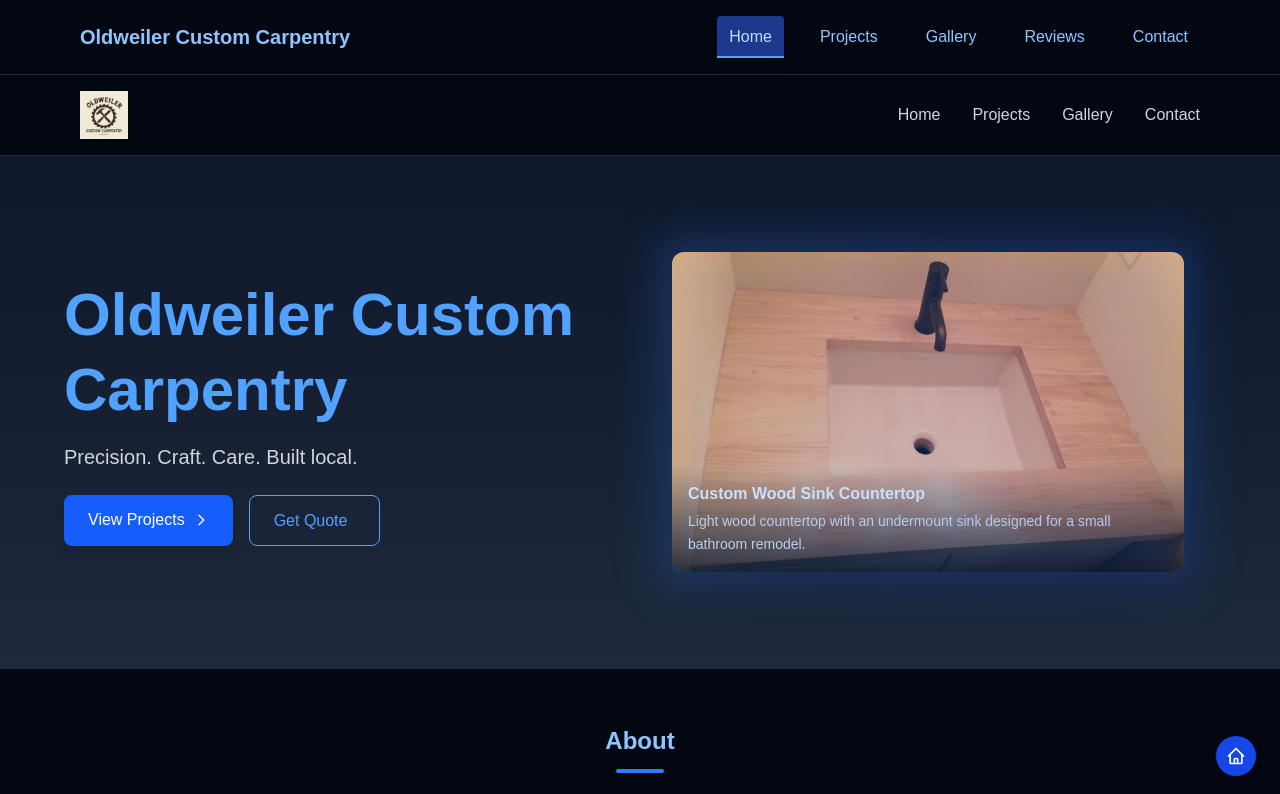
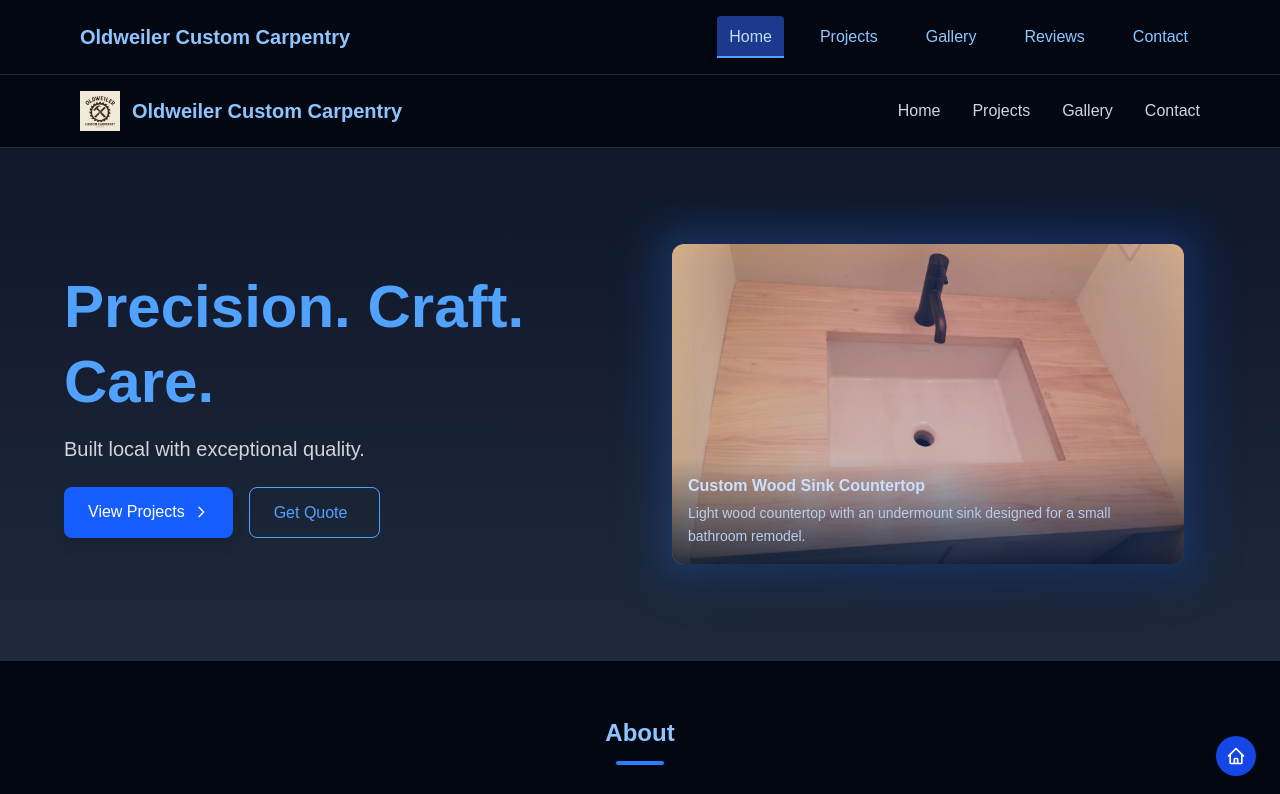
Before and after one commit to maryCS7/oldweiler-carpentry, a Next.js app: page / in a window 1280 px wide. Shown: the top 794 px of the page. Built offline with nearby package versions, Linux system fonts and the light colour scheme.

Commit message:
remove extra nav

```diff
--- a/src/app/contact/page.tsx
+++ b/src/app/contact/page.tsx
@@ -65,12 +65,15 @@ export default function ContactPage() {
       <header className="bg-gray-950 border-b border-gray-800">
         <div className="max-w-6xl mx-auto px-4 py-4">
                   <div className="flex items-center justify-center">
-            <div className="flex items-center">
+          <div className="flex items-center space-x-3">
             <img
               src="/oldweiler-logo.png"
               alt="Oldweiler Custom Carpentry Logo"
               className="h-16 w-auto"
             />
+            <span className="text-2xl font-semibold text-blue-300">
+              Oldweiler Custom Carpentry
+            </span>
           </div>
         </div>
         </div>
--- a/src/app/gallery/page.tsx
+++ b/src/app/gallery/page.tsx
@@ -88,12 +88,15 @@ export default function GalleryPage() {
       <header className="bg-gray-950 border-b border-gray-800">
         <div className="max-w-6xl mx-auto px-4 py-4">
                   <div className="flex items-center justify-center">
-            <div className="flex items-center">
+          <div className="flex items-center space-x-3">
             <img
               src="/oldweiler-logo.png"
               alt="Oldweiler Custom Carpentry Logo"
               className="h-16 w-auto"
             />
+            <span className="text-2xl font-semibold text-blue-300">
+              Oldweiler Custom Carpentry
+            </span>
           </div>
         </div>
         </div>
--- a/src/app/page.tsx
+++ b/src/app/page.tsx
@@ -42,13 +42,16 @@ export default function HomePage() {
       <header className="bg-gray-950 border-b border-gray-800 sticky top-0 z-50">
         <div className="max-w-6xl mx-auto px-4 py-4">
           <div className="flex items-center justify-between">
-            {/* Logo */}
-            <div className="flex items-center">
+            {/* Logo and Company Name */}
+            <div className="flex items-center space-x-3">
               <img
                 src="/oldweiler-logo.png"
                 alt="Oldweiler Custom Carpentry Logo"
-                className="h-12 w-auto"
+                className="h-10 w-auto"
               />
+              <span className="text-xl font-semibold text-blue-300">
+                Oldweiler Custom Carpentry
+              </span>
             </div>
 
             {/* Navigation Links */}
@@ -79,10 +82,10 @@ export default function HomePage() {
         <div className="relative text-center md:text-left md:w-1/2 space-y-6">
           <div className="space-y-4">
             <h1 className="text-5xl md:text-6xl font-bold text-blue-400 leading-tight animate-fadeInUp">
-              Oldweiler Custom Carpentry
+              Precision. Craft. Care.
             </h1>
             <p className="text-xl text-gray-300 animate-fadeInUp" style={{animationDelay: '0.2s'}}>
-              Precision. Craft. Care. Built local.
+              Built local with exceptional quality.
             </p>
           </div>
 
--- a/src/app/projects/page.tsx
+++ b/src/app/projects/page.tsx
@@ -82,12 +82,15 @@ export default function ProjectsPage() {
       <header className="bg-gray-950 border-b border-gray-800">
         <div className="max-w-6xl mx-auto px-4 py-4">
                   <div className="flex items-center justify-center">
-            <div className="flex items-center">
+          <div className="flex items-center space-x-3">
             <img
               src="/oldweiler-logo.png"
               alt="Oldweiler Custom Carpentry Logo"
               className="h-16 w-auto"
             />
+            <span className="text-2xl font-semibold text-blue-300">
+              Oldweiler Custom Carpentry
+            </span>
           </div>
         </div>
         </div>
```
Lines whose indentation alone changed are shown as unchanged.
